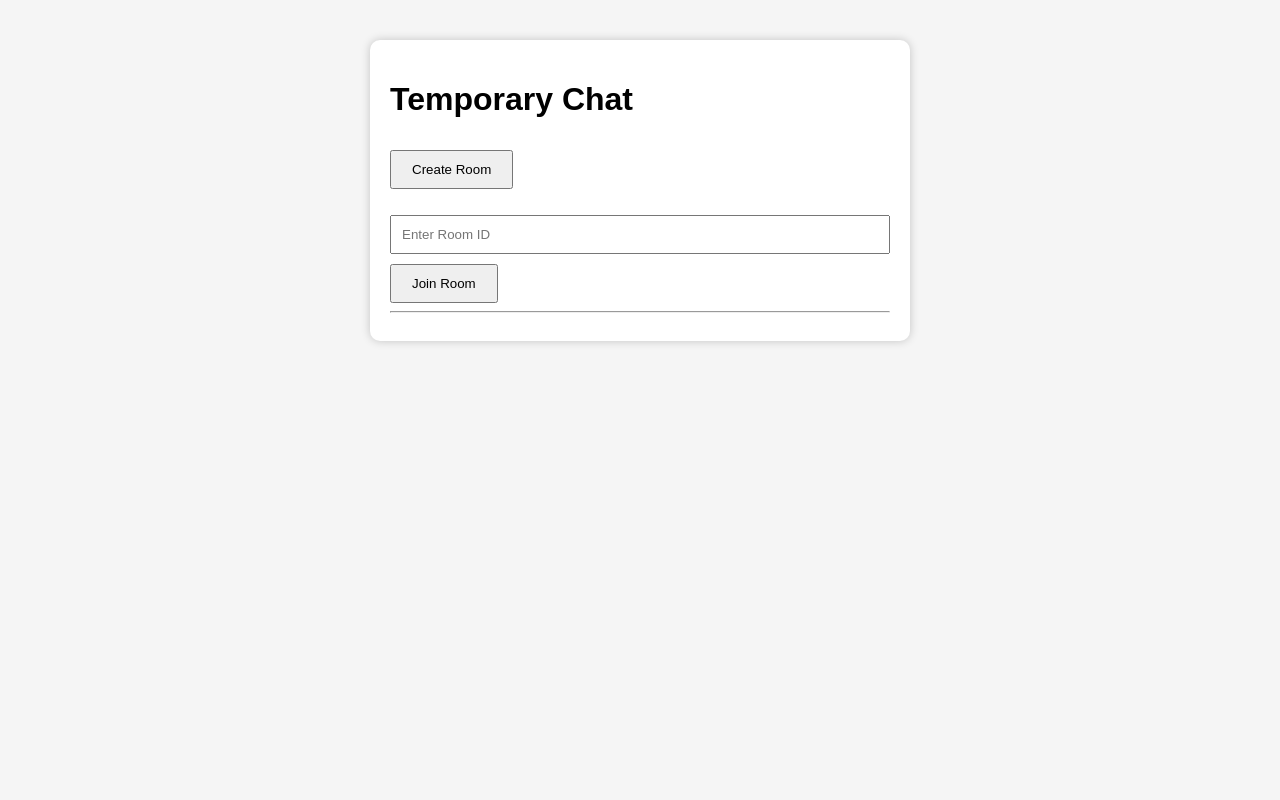
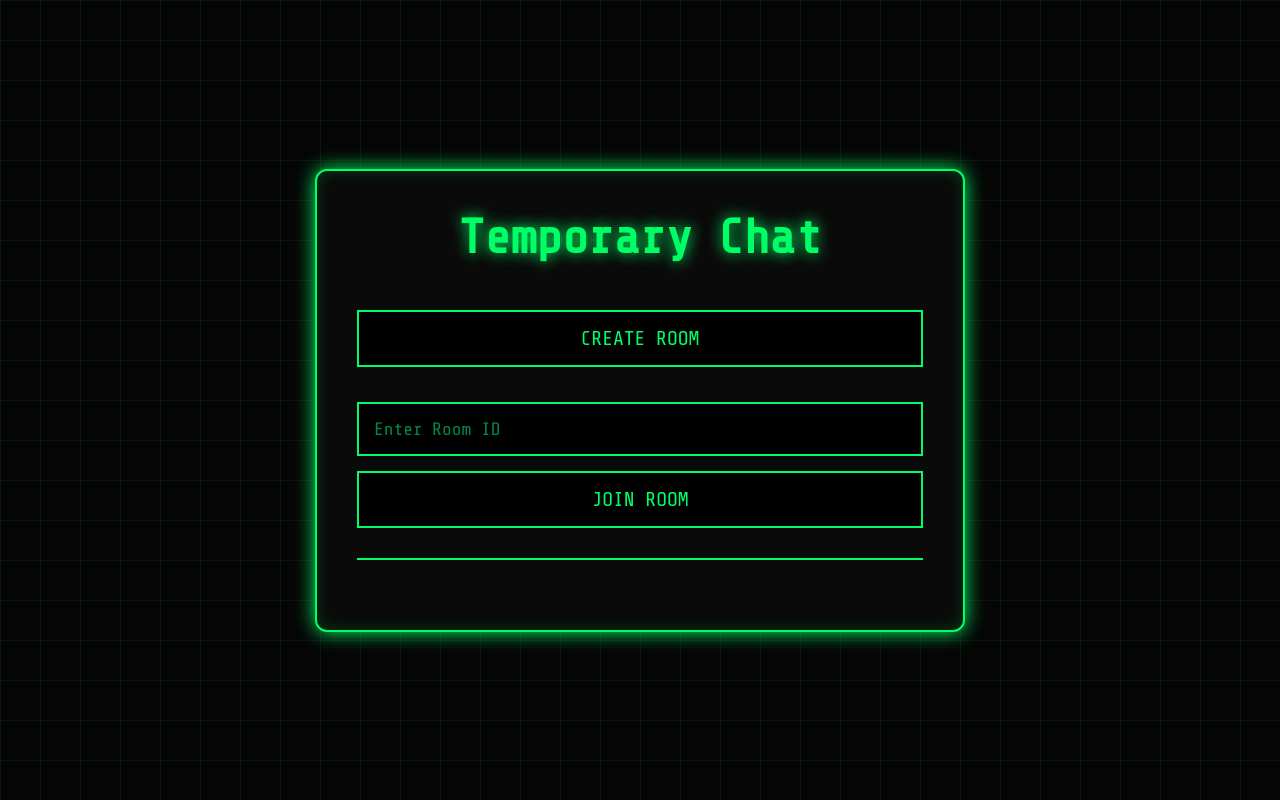
Before and after one commit to RupankarGarai2003/PrivateChat, a website: page public/index.html in a window 1280 px wide. Drawn offline with nearby package versions, Linux system fonts and the light colour scheme; no server answers.

Commit message:
Update style.css

```diff
--- a/public/style.css
+++ b/public/style.css
@@ -1,79 +1,148 @@
+/* Google Font */
+@import url('https://fonts.googleapis.com/css2?family=Share+Tech+Mono&display=swap');
+
+*{
+    margin:0;
+    padding:0;
+    box-sizing:border-box;
+    font-family:'Share Tech Mono', monospace;
+}
+
 body{
+    background:#050505;
+    color:#00ff66;
+    display:flex;
+    justify-content:center;
+    align-items:center;
+    height:100vh;
+    overflow:hidden;
+}
 
-    background:#f5f5f5;
-
-    font-family:Arial;
-
+/* Background Grid */
+body::before{
+    content:"";
+    position:fixed;
+    width:100%;
+    height:100%;
+    background:
+        linear-gradient(rgba(0,255,100,.08) 1px, transparent 1px),
+        linear-gradient(90deg, rgba(0,255,100,.08) 1px, transparent 1px);
+    background-size:40px 40px;
+    z-index:-1;
 }
 
 .container{
+    width:650px;
+    background:#0a0a0a;
+    border:2px solid #00ff66;
+    border-radius:12px;
+    padding:40px;
+    box-shadow:
+        0 0 20px #00ff66,
+        inset 0 0 15px rgba(0,255,100,.2);
+}
 
-    width:500px;
-
-    margin:40px auto;
-
-    background:white;
-
-    padding:20px;
-
-    border-radius:10px;
-
-    box-shadow:0 0 10px rgba(0,0,0,.2);
-
+h1{
+    font-size:48px;
+    color:#00ff66;
+    text-align:center;
+    margin-bottom:30px;
+    text-shadow:0 0 15px #00ff66;
 }
 
 button{
+    width:100%;
+    padding:15px;
+    margin-top:15px;
+    background:#000;
+    color:#00ff66;
+    border:2px solid #00ff66;
+    font-size:20px;
+    cursor:pointer;
+    transition:.3s;
+    text-transform:uppercase;
+}
 
-    padding:10px 20px;
-
-    cursor:pointer;
-
-    margin-top:10px;
-
+button:hover{
+    background:#00ff66;
+    color:#000;
+    box-shadow:0 0 20px #00ff66;
 }
 
 input{
+    width:100%;
+    padding:15px;
+    margin-top:15px;
+    background:#000;
+    color:#00ff66;
+    border:2px solid #00ff66;
+    outline:none;
+    font-size:18px;
+}
 
-    width:100%;
+input::placeholder{
+    color:#008844;
+}
 
-    padding:10px;
+input:focus{
+    box-shadow:0 0 20px #00ff66;
+}
 
-    margin-top:10px;
+hr{
+    margin:30px 0;
+    border:1px solid #00ff66;
+}
 
-    box-sizing:border-box;
-
+#roomID{
+    margin-top:20px;
+    font-size:22px;
+    color:#00ff66;
+    text-align:center;
+    text-shadow:0 0 10px #00ff66;
 }
 
 #messages{
-
-    height:300px;
-
-    border:1px solid gray;
-
-    overflow:auto;
-
-    padding:10px;
-
-    margin-bottom:10px;
-
+    height:350px;
+    overflow-y:auto;
+    background:#000;
+    border:2px solid #00ff66;
+    padding:15px;
+    margin-bottom:15px;
+    box-shadow:inset 0 0 15px rgba(0,255,100,.2);
 }
 
 .message{
-
-    padding:8px;
-
-    margin:5px;
-
-    background:#e9e9e9;
-
-    border-radius:5px;
-
+    padding:10px;
+    margin:8px 0;
+    border-left:4px solid #00ff66;
+    background:#111;
+    color:#00ff66;
+    word-wrap:break-word;
 }
 
 .system{
+    color:#00ffcc;
+    text-align:center;
+    margin:10px 0;
+}
 
-    color:red;
+#messageInput{
+    margin-top:10px;
+}
 
-    font-style:italic;
+/* Custom Scrollbar */
+::-webkit-scrollbar{
+    width:8px;
+}
 
+::-webkit-scrollbar-track{
+    background:#111;
 }
+
+::-webkit-scrollbar-thumb{
+    background:#00ff66;
+}
+
+::-webkit-scrollbar-thumb:hover{
+    background:#00ffaa;
+}
```
